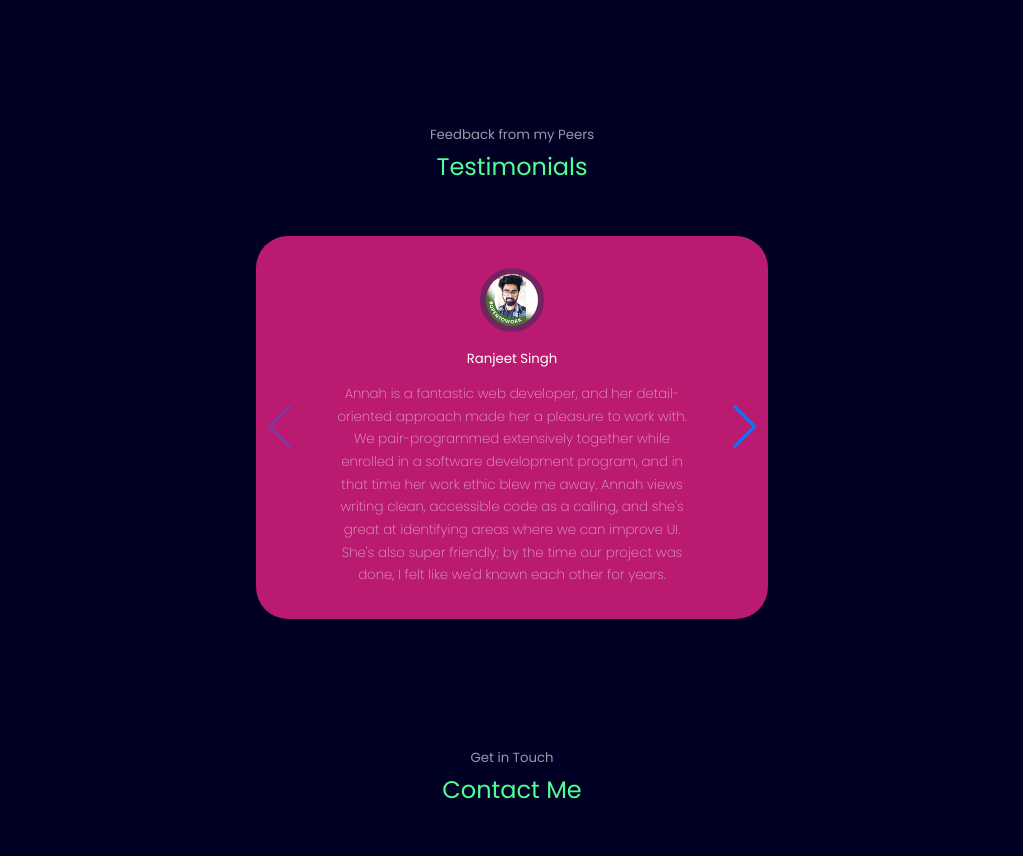
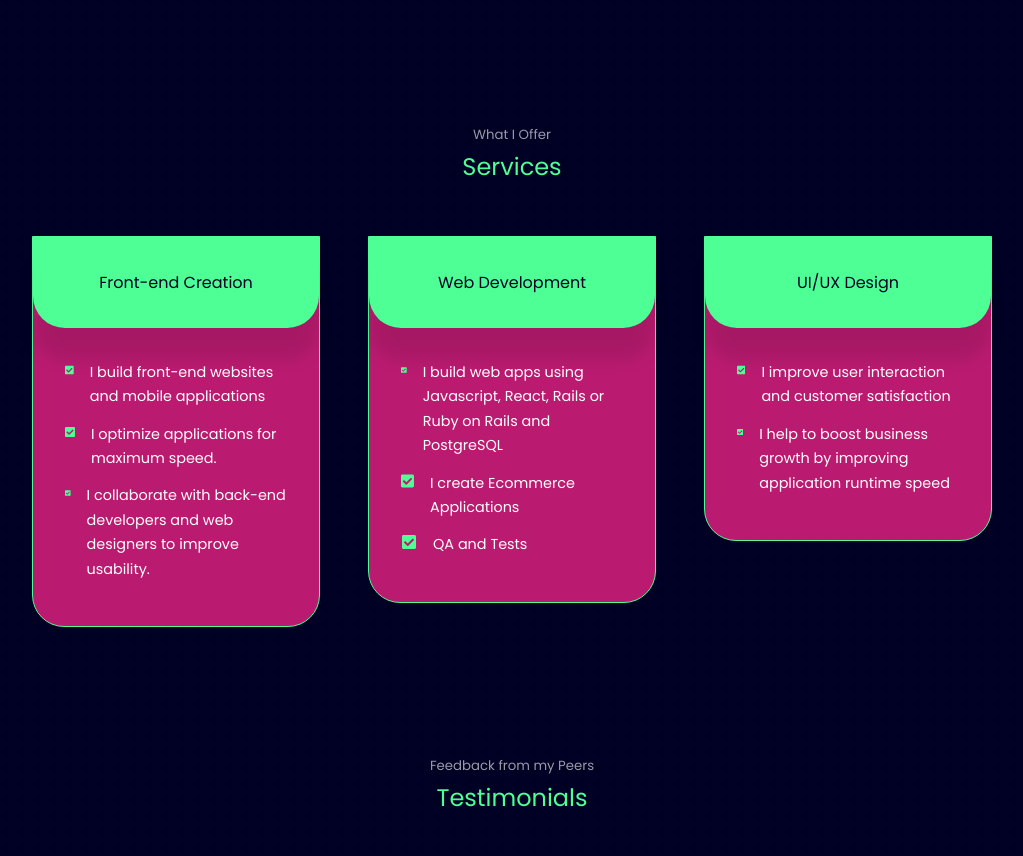
Before and after one commit to Tumworobere/Annah-s-Portfolio, a React (Create React App) app: page / in a window 1280 px wide. Shown: the part 2760-3616 px from the top of the page, without its empty margins (128-1151 px from the left). Built offline with nearby package versions, Linux system fonts and the light colour scheme.

Commit message:
Add services i offer

```diff
--- a/src/App.jsx
+++ b/src/App.jsx
@@ -4,7 +4,7 @@ import Nav from './components/nav/Nav'
 import About from './components/about/About'
 import Resume from './components/resume/Resume'
 import Experience from './components/experience/Experience'
-// import Services from './components/services/Services'
+import Services from './components/services/Services'
 import Projects from './components/project/Projects'
 import Testimonials from './components/testimonials/Testimonials'
 import Contact from './components/contact/Contact'
@@ -21,7 +21,7 @@ const App = () => {
       <Nav />
 
       <Experience />
-      {/*<Services /> */}
+      {<Services /> }
       <Testimonials />
       <Contact />
       <Footer />
```
